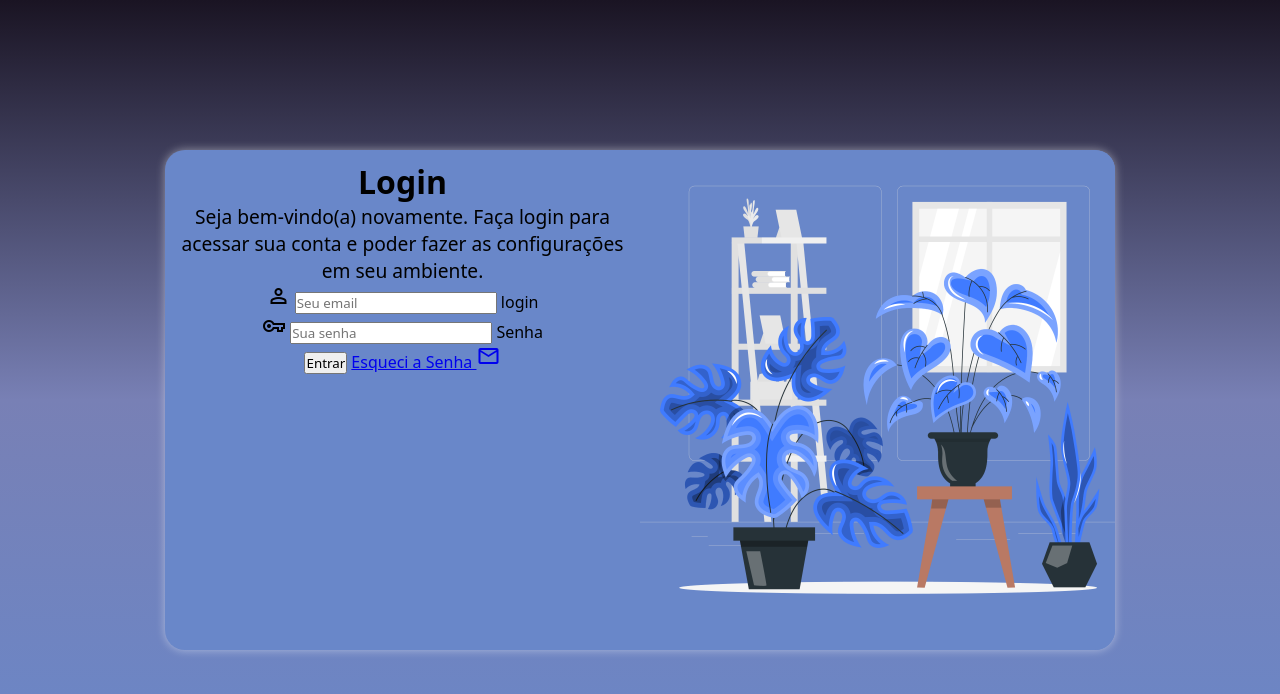
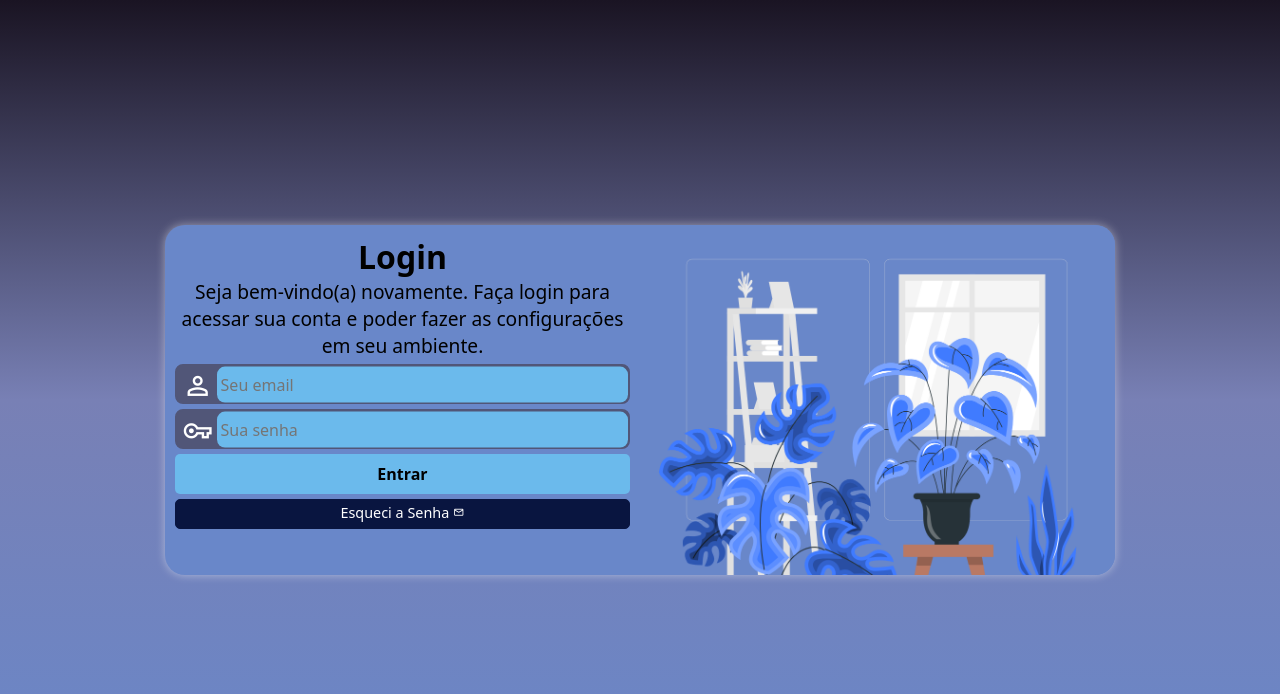
Before and after one commit to teoandre/projeto-login, a plain HTML site: page index.html in a window 1280 px wide. Drawn offline with nearby package versions, Linux system fonts and the light colour scheme.

Commit message:
Finalizado

```diff
--- a/estilos/mediaq.css
+++ b/estilos/mediaq.css
@@ -17,6 +17,7 @@
 
     section#login {
         width: 80vw;
+        height: 330px;
     }
 
     section#login > div#imagem {
@@ -46,10 +47,14 @@
 
     body {
         background-image: linear-gradient(to top,var(--cor04), var(--cor03), var(--cor02));
+        background-size: cover;
+        background-position: center center;
+        background-repeat: no-repeat;
     }
 
     section#login {
         width: 950px;
+        height: 350px;
     }
 
     section#login > div#imagem {
--- a/estilos/style.css
+++ b/estilos/style.css
@@ -11,6 +11,7 @@
     --cor01: #091540;
     --cor02: #1A1423;
     --cor03: #7880B5;
+    --cor03m:#515678;
     --cor04: #6987C9;
     --cor05: #6BBAEC;
 
@@ -32,7 +33,6 @@ section#login {
     position: absolute;
     top: 50%;
     left: 50%;
-    transform: translate(-50%, -50%);
     background-color: var(--cor04);
     width: 260px;
     height: 500px;
@@ -42,6 +42,7 @@ section#login {
 
     transition: width .3s, height .3s;
     transition-timing-function: ease;
+    transform: translate(-50%, -50%);
 }
 
 section#login > div#imagem {
@@ -65,3 +66,84 @@ div#formulario {
 div#formulario > p {
     font-size: 0.8em;
 }
+
+form > div.campo {
+    background-color: var(--cor03m);
+    display: block;
+    border: 2px solid var(--cor03m);
+    width: 100%;
+    height: 40px;
+    border-radius: 8px;
+    margin: 5px 0px;
+}
+
+div.campo > label {
+    display: none;
+}
+
+div.campo > input {
+    background-color: var(--cor05);
+    border: none;
+    width: calc(100% - 40px);
+    height: 100%;
+    border-radius: 8px;
+    padding: 4px;
+    font-size: 1em;
+    transform: translateY(-10.4px);
+}
+
+div.campo > input:focus-within {
+    background-color: white;
+}
+
+div.campo > span {
+    color: white;
+    /* background-color: black; */
+    font-size: 1.9em;
+    width: 35px;
+    padding: 5px;
+}
+
+form > input[type=submit] {
+    display: block;
+    font-size: 1em;
+    font-weight: bolder;
+    width: 100%;
+    height: 40px;
+    background-color: var(--cor05);
+    border: none;
+    border-radius: 5px;
+}
+
+form > input[type=submit]:hover {
+    background-color: var(--cor01);
+    color: white;
+    /* width: 90%;
+    height: 35px;
+    transition: 0.6s; */
+}
+
+form > a.botao {
+    display: block;
+    text-align: center;
+    font-size: 0.9em;
+    width: 100%;
+    height: 30px;
+    padding-top: 3px;
+    margin-top: 5px;
+    text-decoration: none;
+    background-color: var(--cor01);
+    color: white;
+    border: 1px solid var(--cor01);
+    border-radius: 5px;
+}
+
+form > a.botao > span {
+    font-size: 0.8em;
+}
+
+form > a.botao:hover {
+    background-color: var(--1);
+    color: black;
+    font-weight: bold;
+}
--- a/index.html
+++ b/index.html
@@ -34,7 +34,7 @@
                         <label for="isenha">Senha</label>
                     </div>
                     <input type="submit" value="Entrar">
-                    <a href="esqueci.html">
+                    <a href="esqueci.html" class="botao">
                         Esqueci a Senha <span class="material-symbols-outlined">mail</span>
                     </a>
                 </form>
```
